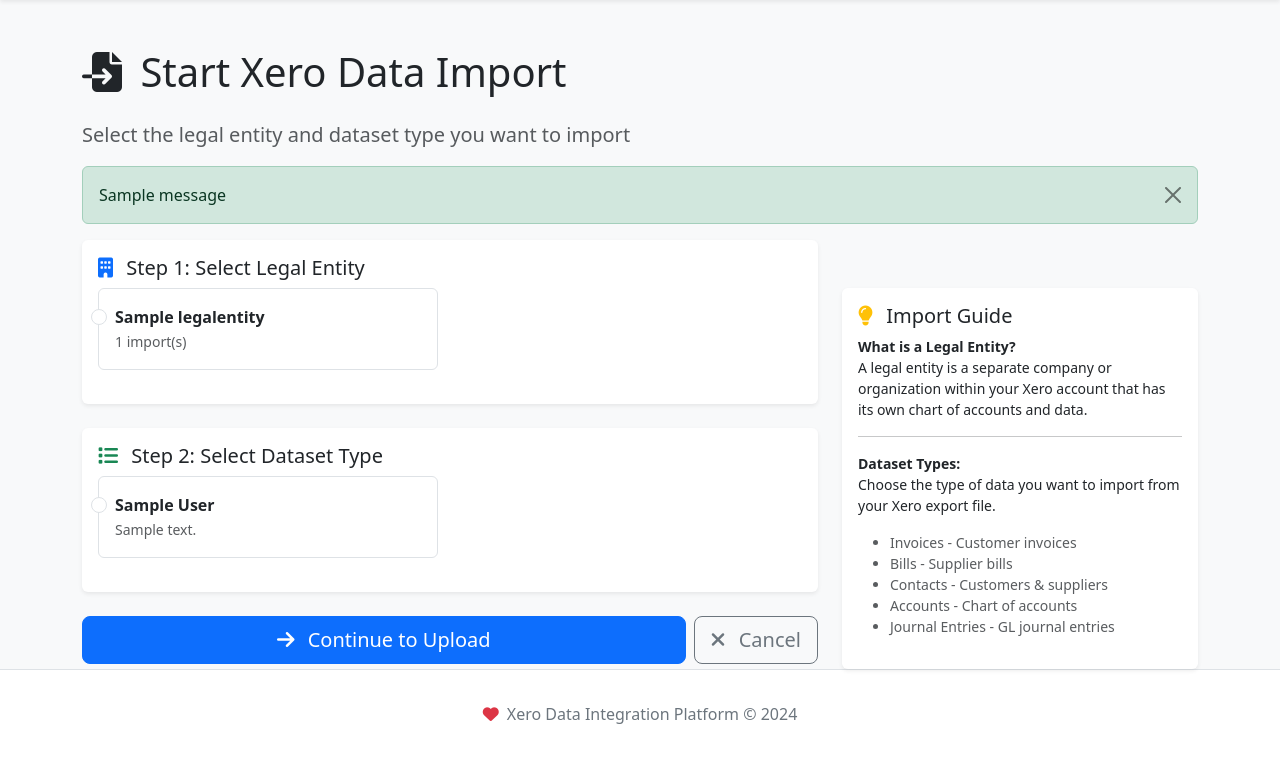
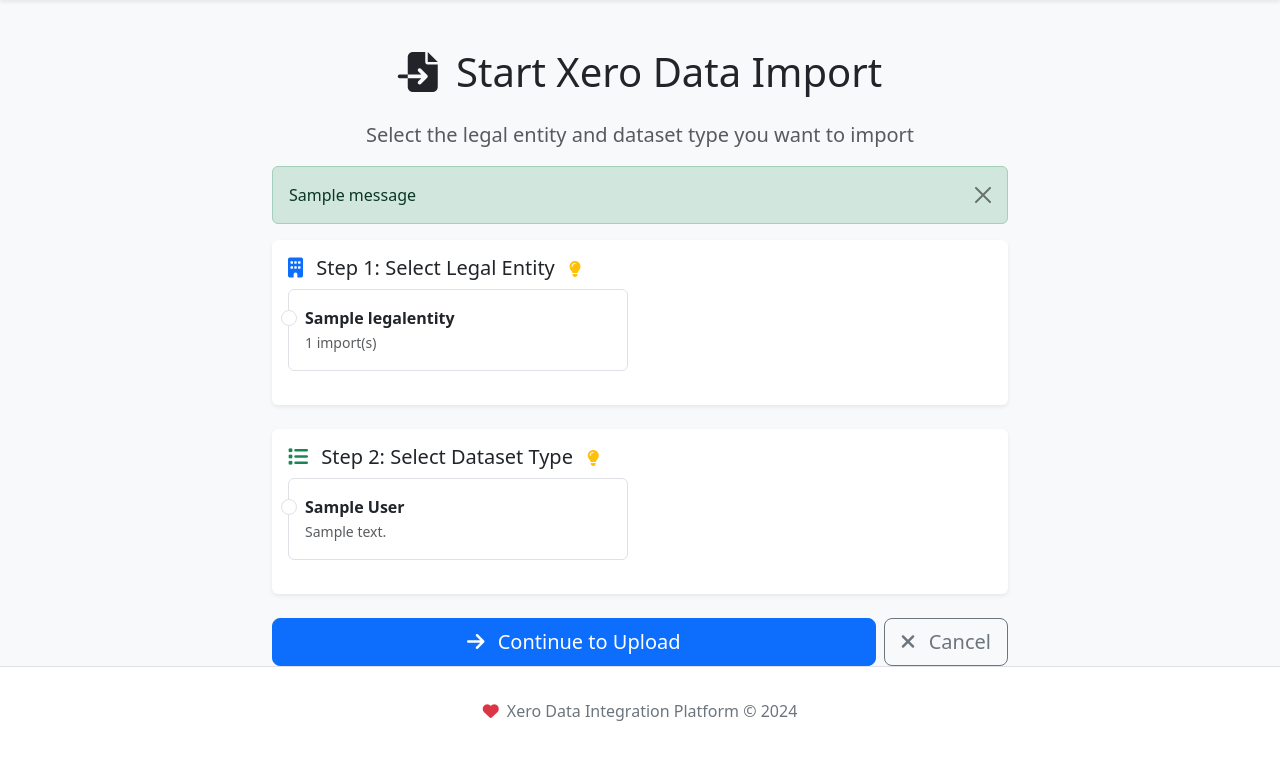
Before and after one commit to chrisw-bigfoot/xero-oqlis-intergration, a Django app: page /import/start/ in a window 1280 px wide. Shown: the part 92-850 px from the top of the page. After the commit the page ends 813 px from the top, so only its background shows below. Run offline with Django 5.2, Linux system fonts and the light colour scheme; a user stored in the database is signed in; tables that the repository leaves empty hold one stand-in row (values such as "Sample post"); grey boxes marked "Sample" are stand-in pictures; one stand-in notice (Sample message) is shown.

Commit message:
Redesigned the /import/start/ template

```diff
--- a/app/templates/core/base.html
+++ b/app/templates/core/base.html
@@ -181,7 +181,16 @@
                                 <li><h6 class="dropdown-header">{{ user.first_name }} {{ user.last_name }}</h6></li>
                                 <li><small class="dropdown-item text-muted">{{ user.email }}</small></li>
                                 {% if user.tenant %}
-                                    <li><small class="dropdown-item text-muted">Tenant: {{ user.tenant.name }}</small></li>
+                                <li>
+                                    <small class="dropdown-item text-muted">
+                                        {% if user.tenant.logo %}
+                                            <img src="{{ user.tenant.logo.url }}" alt="{{ user.tenant.name }}" style="height: 20px; width: auto; margin-right: 0.5rem; vertical-align: middle;">
+                                        {% else %}
+                                            <i class="fas fa-building me-2"></i>
+                                        {% endif %}
+                                        {{ user.tenant.name }}
+                                    </small>
+                                </li>
                                 {% endif %}
                                 <li><hr class="dropdown-divider"></li>
                                 {% if user.is_staff %}
--- a/app/templates/core/home.html
+++ b/app/templates/core/home.html
@@ -14,7 +14,7 @@
             <p class="lead text-muted">
                 Import your Xero data with ease
                 <button type="button" class="btn btn-link btn-sm p-0 ms-2" data-bs-toggle="modal" data-bs-target="#howItWorksModal" title="Learn how it works">
-                    <i class="fas fa-question-circle text-primary" style="font-size: 1.25rem;"></i>
+                    <i class="fas fa-lightbulb text-warning" style="font-size: 1.25rem;"></i>
                 </button>
             </p>
 
--- a/app/templates/xero/start_import.html
+++ b/app/templates/xero/start_import.html
@@ -5,27 +5,31 @@
 
 {% block content %}
 <div class="container mt-5">
-    <div class="row">
-        <div class="col-md-12">
-            <h1 class="mb-4">
+    <div class="row justify-content-center">
+        <div class="col-md-8">
+            <h1 class="mb-4 text-center">
                 <i class="fas fa-file-import me-2"></i>
                 Start Xero Data Import
             </h1>
-            <p class="lead text-muted">Select the legal entity and dataset type you want to import</p>
+            <p class="lead text-muted text-center">Select the legal entity and dataset type you want to import</p>
         </div>
     </div>
 
     <!-- Messages -->
     {% if messages %}
-        {% for message in messages %}
-            <div class="alert alert-{{ message.tags }} alert-dismissible fade show" role="alert">
-                {{ message }}
-                <button type="button" class="btn-close" data-bs-dismiss="alert" aria-label="Close"></button>
+        <div class="row justify-content-center">
+            <div class="col-md-8">
+                {% for message in messages %}
+                    <div class="alert alert-{{ message.tags }} alert-dismissible fade show" role="alert">
+                        {{ message }}
+                        <button type="button" class="btn-close" data-bs-dismiss="alert" aria-label="Close"></button>
+                    </div>
+                {% endfor %}
             </div>
-        {% endfor %}
+        </div>
     {% endif %}
 
-    <div class="row">
+    <div class="row justify-content-center">
         <div class="col-md-8">
             <form method="post" action="{% url 'start_import' %}">
                 {% csrf_token %}
@@ -36,6 +40,9 @@
                         <h5 class="card-title">
                             <i class="fas fa-building me-2 text-primary"></i>
                             Step 1: Select Legal Entity
+                            <button type="button" class="btn btn-link btn-sm p-0 ms-2" data-bs-toggle="modal" data-bs-target="#legalEntityGuideModal" title="Learn more">
+                                <i class="fas fa-lightbulb text-warning" style="font-size: 1rem;"></i>
+                            </button>
                         </h5>
 
                         {% if legal_entities %}
@@ -76,6 +83,9 @@
                         <h5 class="card-title">
                             <i class="fas fa-list me-2 text-success"></i>
                             Step 2: Select Dataset Type
+                            <button type="button" class="btn btn-link btn-sm p-0 ms-2" data-bs-toggle="modal" data-bs-target="#datasetTypeGuideModal" title="Learn more">
+                                <i class="fas fa-lightbulb text-warning" style="font-size: 1rem;"></i>
+                            </button>
                         </h5>
 
                         {% if dataset_types %}
@@ -130,30 +140,81 @@
             </form>
         </div>
 
-        <!-- Info Sidebar -->
-        <div class="col-md-4">
-            <div class="card sticky-top mt-5 shadow-sm">
-                <div class="card-body">
-                    <h5 class="card-title">
-                        <i class="fas fa-lightbulb me-2 text-warning"></i>
-                        Import Guide
+        <!-- Info Sidebar - Now using modals -->
+    </div>
+
+    <!-- Legal Entity Guide Modal -->
+    <div class="modal fade" id="legalEntityGuideModal" tabindex="-1" aria-labelledby="legalEntityGuideLabel" aria-hidden="true">
+        <div class="modal-dialog">
+            <div class="modal-content">
+                <div class="modal-header">
+                    <h5 class="modal-title" id="legalEntityGuideLabel">
+                        <i class="fas fa-building me-2 text-primary"></i>
+                        What is a Legal Entity?
                     </h5>
-                    <p class="card-text small">
-                        <strong>What is a Legal Entity?</strong><br>
+                    <button type="button" class="btn-close" data-bs-dismiss="modal" aria-label="Close"></button>
+                </div>
+                <div class="modal-body">
+                    <p>
                         A legal entity is a separate company or organization within your Xero account that has its own chart of accounts and data.
                     </p>
-                    <hr>
-                    <p class="card-text small">
-                        <strong>Dataset Types:</strong><br>
-                        Choose the type of data you want to import from your Xero export file.
+                    <p>
+                        Each legal entity maintains independent financial records, and you can manage imports for each organization separately.
                     </p>
-                    <ul class="small text-muted">
-                        <li>Invoices - Customer invoices</li>
-                        <li>Bills - Supplier bills</li>
-                        <li>Contacts - Customers & suppliers</li>
-                        <li>Accounts - Chart of accounts</li>
-                        <li>Journal Entries - GL journal entries</li>
-                    </ul>
+                    <p class="mb-0 text-muted">
+                        <small>
+                            <i class="fas fa-info-circle me-2"></i>
+                            Select the legal entity you want to import data for from the list on the left.
+                        </small>
+                    </p>
+                </div>
+                <div class="modal-footer">
+                    <button type="button" class="btn btn-secondary" data-bs-dismiss="modal">Close</button>
+                </div>
+            </div>
+        </div>
+    </div>
+
+    <!-- Dataset Type Guide Modal -->
+    <div class="modal fade" id="datasetTypeGuideModal" tabindex="-1" aria-labelledby="datasetTypeGuideLabel" aria-hidden="true">
+        <div class="modal-dialog modal-lg">
+            <div class="modal-content">
+                <div class="modal-header">
+                    <h5 class="modal-title" id="datasetTypeGuideLabel">
+                        <i class="fas fa-lightbulb me-2 text-warning"></i>
+                        Dataset Types Guide
+                    </h5>
+                    <button type="button" class="btn-close" data-bs-dismiss="modal" aria-label="Close"></button>
+                </div>
+                <div class="modal-body">
+                    <p class="mb-4">
+                        Choose the type of data you want to import from your Xero export file. Click on each type to learn more:
+                    </p>
+                    {% if dataset_types %}
+                        <div class="row">
+                            {% for dtype in dataset_types %}
+                                <div class="col-md-6 mb-3">
+                                    <div class="card border-light">
+                                        <div class="card-body">
+                                            <h6 class="card-title text-primary">{{ dtype.display_name }}</h6>
+                                            {% if dtype.description %}
+                                                <p class="card-text small text-muted mb-0">{{ dtype.description }}</p>
+                                            {% else %}
+                                                <p class="card-text small text-muted mb-0">Import {{ dtype.display_name|lower }} data from your Xero account.</p>
+                                            {% endif %}
+                                        </div>
+                                    </div>
+                                </div>
+                            {% endfor %}
+                        </div>
+                    {% else %}
+                        <div class="alert alert-warning">
+                            <small>No dataset types available.</small>
+                        </div>
+                    {% endif %}
+                </div>
+                <div class="modal-footer">
+                    <button type="button" class="btn btn-secondary" data-bs-dismiss="modal">Close</button>
                 </div>
             </div>
         </div>
```
